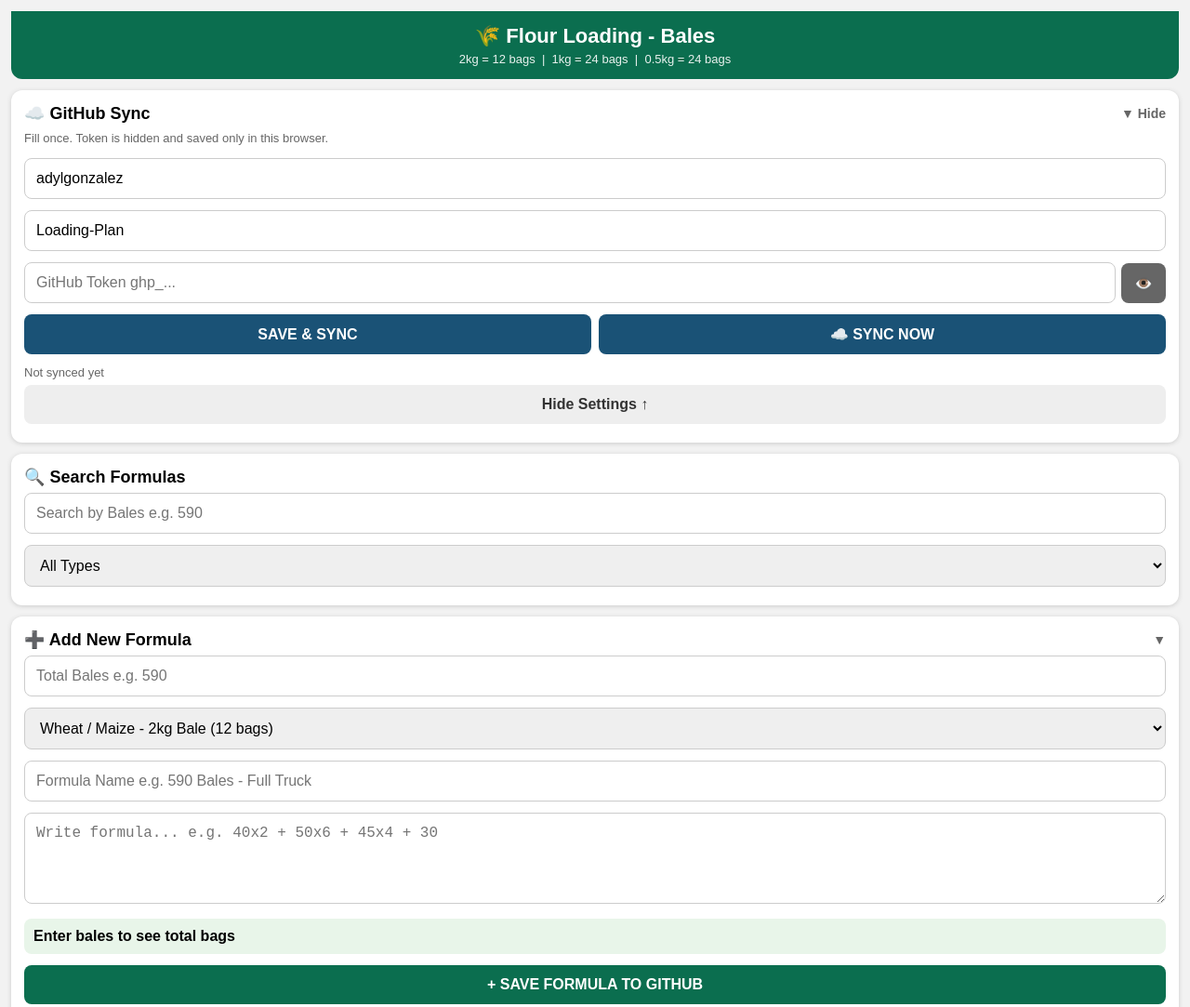
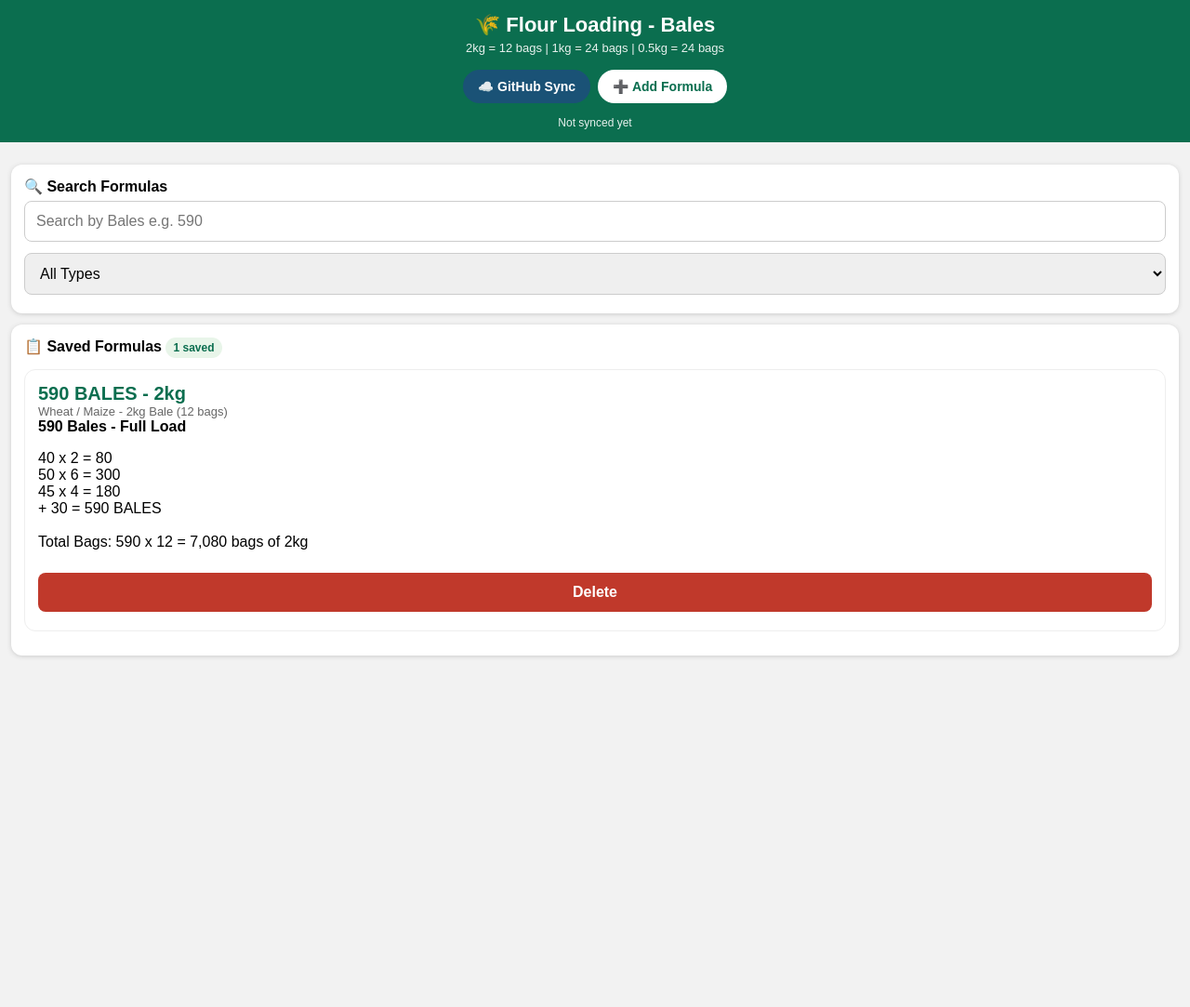
Before and after one commit to adylgonzalez/Loading-Plan, a plain HTML site: page index.html in a window 1280 px wide. Shown: the top 1083 px of the page at 93% size. After the commit the page ends 800 px from the top, so only its background shows below. Drawn offline with Linux system fonts and the light colour scheme.

Commit message:
Refactor index.html layout and styles
Updated layout and styling for improved user experience, added sticky top bar with buttons for GitHub sync and adding formulas.

```diff
--- a/index.html
+++ b/index.html
@@ -4,61 +4,53 @@
 <meta name="viewport" content="width=device-width, initial-scale=1">
 <title>Flour Loading - Bales</title>
 <style>
-body{font-family:Arial;padding:12px;background:#f2f2f2;margin:0}
-.top{background:#0b6e4f;color:white;padding:14px;border-radius:0 0 12px 12px;text-align:center}
+body{font-family:Arial;padding:0;background:#f2f2f2;margin:0}
+.top{background:#0b6e4f;color:white;padding:14px 12px;text-align:center;position:sticky;top:0;z-index:10}
 .top h2{margin:0;font-size:22px}
-.top p{margin:4px 0 0;font-size:13px;opacity:0.9}
+.top p{margin:4px 0 10px;font-size:13px;opacity:0.9}
+.topBtns{display:flex;gap:8px;justify-content:center}
+.topBtns button{width:auto;padding:10px 16px;font-size:14px;border-radius:20px}
+.btnSync{background:#1a5276}
+.btnAdd{background:white;color:#0b6e4f}
+.wrap{padding:12px}
 input,textarea,button,select{width:100%;padding:12px;margin:6px 0;border-radius:8px;border:1px solid #ccc;font-size:16px;box-sizing:border-box}
 button{background:#0b6e4f;color:white;border:none;font-weight:bold;cursor:pointer}
-button:active{opacity:0.85}
 .card{background:white;padding:14px;border-radius:12px;margin:12px 0;box-shadow:0 1px 5px #ccc}
 .bales{font-size:20px;font-weight:bold;color:#0b6e4f}
 .del{background:#c0392b;margin-top:8px}
 .small{color:#666;font-size:13px}
 .calc{background:#e8f5e9;padding:10px;border-radius:8px;margin:6px 0;font-weight:bold}
 .sync{background:#1a5276}
-.sectionTitle{font-size:18px;font-weight:bold;margin:0;display:flex;justify-content:space-between;align-items:center;cursor:pointer}
-.arrow{font-size:14px;color:#666}
-.hidden{display:none}
+.badge{display:inline-block;background:#e8f5e9;color:#0b6e4f;padding:4px 8px;border-radius:20px;font-size:12px;font-weight:bold}
+/* POPUP MODAL - HIDDEN BY DEFAULT */
+.modal{display:none;position:fixed;top:0;left:0;width:100%;height:100%;background:rgba(0,0,0,0.6);z-index:100;overflow:auto}
+.modalBox{background:white;margin:15% auto 20px;padding:16px;border-radius:14px;width:92%;max-width:500px;position:relative}
+.closeBtn{background:#eee;color:#333;width:40px;position:absolute;right:10px;top:10px;padding:8px}
 .row{display:flex;gap:8px}
 .row button{flex:1}
-.eye{background:#666}
 .settingsRow{display:flex;gap:6px;align-items:center}
 .settingsRow input{flex:1}
-.settingsRow button{width:48px;padding:12px 0}
-.badge{display:inline-block;background:#e8f5e9;color:#0b6e4f;padding:4px 8px;border-radius:20px;font-size:12px;font-weight:bold}
+.settingsRow button{width:48px}
+.eye{background:#666}
 </style>
 </head>
 <body>
 
+<!-- TOP BAR - WITH BUTTONS NEXT TO TITLE -->
 <div class="top">
 <h2>🌾 Flour Loading - Bales</h2>
-<p>2kg = 12 bags &nbsp;|&nbsp; 1kg = 24 bags &nbsp;|&nbsp; 0.5kg = 24 bags</p>
+<p>2kg = 12 bags | 1kg = 24 bags | 0.5kg = 24 bags</p>
+<div class="topBtns">
+<button class="btnSync" onclick="openModal('syncModal')">☁️ GitHub Sync</button>
+<button class="btnAdd" onclick="openModal('addModal')">➕ Add Formula</button>
+</div>
+<div id="syncStatus" style="font-size:12px;margin-top:8px;opacity:0.9">Not synced yet</div>
 </div>
 
-<!-- 1. GITHUB SYNC - ON TOP, COLLAPSIBLE & TOKEN HIDDEN -->
+<div class="wrap">
+<!-- ONLY SEARCH + SAVED ARE VISIBLE NOW -->
 <div class="card">
-<div class="sectionTitle" onclick="toggle('settingsBody')">☁️ GitHub Sync <span class="arrow" id="settingsArrow">▼ Hide</span></div>
-<div id="settingsBody">
-<p class="small" style="margin:8px 0">Fill once. Token is hidden and saved only in this browser.</p>
-<input id="ghUser" placeholder="GitHub Username" value="adylgonzalez">
-<input id="ghRepo" placeholder="Repo Name" value="Loading-Plan">
-<div class="settingsRow">
-<input id="ghToken" type="password" placeholder="GitHub Token ghp_...">
-<button class="eye" onclick="toggleToken()">👁️</button>
-</div>
-<div class="row">
-<button class="sync" onclick="saveSettings()">SAVE & SYNC</button>
-<button class="sync" onclick="syncToGitHub()">☁️ SYNC NOW</button>
-</div>
-<div id="syncStatus" class="small" style="margin-top:6px">Not synced yet</div>
-<button onclick="toggle('settingsBody')" style="background:#eee;color:#333;margin-top:6px">Hide Settings ↑</button>
-</div>
-</div>
-
-<!-- 2. SEARCH -->
-<div class="card">
-<div class="sectionTitle">🔍 Search Formulas</div>
+<b>🔍 Search Formulas</b>
 <input id="search" type="number" placeholder="Search by Bales e.g. 590" oninput="show()">
 <select id="searchType" onchange="show()">
 <option value="">All Types</option>
@@ -68,10 +60,37 @@ button:active{opacity:0.85}
 </select>
 </div>
 
-<!-- 3. ADD NEW FORMULA - ORGANIZED -->
 <div class="card">
-<div class="sectionTitle" onclick="toggle('addBody')">➕ Add New Formula <span class="arrow" id="addArrow">▼</span></div>
-<div id="addBody">
+<b>📋 Saved Formulas</b> <span class="badge" id="countBadge">0</span>
+<div id="list" style="margin-top:10px"></div>
+</div>
+</div>
+
+<!-- HIDDEN POPUP 1: GITHUB SYNC -->
+<div id="syncModal" class="modal">
+<div class="modalBox">
+<button class="closeBtn" onclick="closeModal('syncModal')">X</button>
+<h3>☁️ GitHub Sync</h3>
+<p class="small">Token is hidden •••••• Saved only in this browser</p>
+<input id="ghUser" placeholder="GitHub Username" value="adylgonzalez">
+<input id="ghRepo" placeholder="Repo Name" value="Loading-Plan">
+<div class="settingsRow">
+<input id="ghToken" type="password" placeholder="GitHub Token ghp_...">
+<button class="eye" onclick="toggleToken()">👁️</button>
+</div>
+<div class="row">
+<button class="sync" onclick="saveSettings()">SAVE & SYNC</button>
+<button class="sync" onclick="syncToGitHub()">SYNC NOW</button>
+</div>
+<div id="syncStatus2" class="small"></div>
+</div>
+</div>
+
+<!-- HIDDEN POPUP 2: ADD FORMULA -->
+<div id="addModal" class="modal">
+<div class="modalBox">
+<button class="closeBtn" onclick="closeModal('addModal')">X</button>
+<h3>➕ Add New Formula</h3>
 <input id="bales" type="number" placeholder="Total Bales e.g. 590" oninput="calc()">
 <select id="type" onchange="calc()">
 <option value="2kg">Wheat / Maize - 2kg Bale (12 bags)</option>
@@ -85,107 +104,26 @@ button:active{opacity:0.85}
 </div>
 </div>
 
-<!-- 4. SAVED -->
-<div class="card">
-<div class="sectionTitle">📋 Saved Formulas <span class="badge" id="countBadge">0</span></div>
-<div id="list" style="margin-top:10px"></div>
-</div>
-
 <script>
 let data = [];
 let fileSha = null;
-
-function toggle(id){
-  let el = document.getElementById(id);
-  el.classList.toggle('hidden');
-  if(id=='settingsBody') document.getElementById('settingsArrow').innerText = el.classList.contains('hidden') ? '▶ Show' : '▼ Hide';
-  if(id=='addBody') document.getElementById('addArrow').innerText = el.classList.contains('hidden') ? '▶' : '▼';
-}
-function toggleToken(){
-  let t = document.getElementById('ghToken');
-  t.type = t.type === 'password' ? 'text' : 'password';
-}
-function getSettings(){
-  return {
-    user: document.getElementById('ghUser').value.trim() || localStorage.getItem('ghUser') || '',
-    repo: document.getElementById('ghRepo').value.trim() || 'Loading-Plan',
-    token: document.getElementById('ghToken').value.trim() || localStorage.getItem('ghToken') || ''
-  };
-}
-function saveSettings(){
-  let s = getSettings();
-  localStorage.setItem('ghUser', s.user);
-  localStorage.setItem('ghRepo', s.repo);
-  localStorage.setItem('ghToken', s.token);
-  loadFromGitHub();
-  // Auto-hide after saving to keep it clean
-  setTimeout(()=>{ let b=document.getElementById('settingsBody'); if(!b.classList.contains('hidden')) toggle('settingsBody'); }, 800);
-}
-function loadSettings(){
-  document.getElementById('ghUser').value = localStorage.getItem('ghUser') || 'adylgonzalez';
-  document.getElementById('ghRepo').value = localStorage.getItem('ghRepo') || 'Loading-Plan';
-  document.getElementById('ghToken').value = localStorage.getItem('ghToken') || '';
-}
-async function loadFromGitHub(){
-  let s = getSettings();
-  if(!s.user || !s.token){ document.getElementById('syncStatus').innerText = 'Fill GitHub username + token, then Sync'; show(); return; }
-  document.getElementById('syncStatus').innerText = 'Loading from GitHub...';
-  try{
-    let res = await fetch(`https://api.github.com/repos/${s.user}/${s.repo}/contents/formulas.json`, { headers: { Authorization: 'token ' + s.token, Accept: 'application/vnd.github.v3+json' }});
-    if(!res.ok) throw new Error('File not found. Create formulas.json with []');
-    let json = await res.json();
-    fileSha = json.sha;
-    let content = atob(json.content.replace(/\n/g,''));
-    data = JSON.parse(content);
-    localStorage.setItem('flourBalesV3', JSON.stringify(data));
-    document.getElementById('syncStatus').innerText = '✅ Synced: ' + data.length + ' formulas';
-    show();
-  }catch(e){ document.getElementById('syncStatus').innerText = '❌ ' + e.message + ' - Using local data'; show(); }
-}
-async function syncToGitHub(){
-  let s = getSettings();
-  if(!s.user || !s.token){ alert('Fill GitHub settings first'); return; }
-  document.getElementById('syncStatus').innerText = 'Uploading to GitHub...';
-  try{
-    let getRes = await fetch(`https://api.github.com/repos/${s.user}/${s.repo}/contents/formulas.json`, { headers: { Authorization: 'token ' + s.token }});
-    let getJson = await getRes.json();
-    fileSha = getJson.sha;
-    let content = btoa(unescape(encodeURIComponent(JSON.stringify(data, null, 2))));
-    let res = await fetch(`https://api.github.com/repos/${s.user}/${s.repo}/contents/formulas.json`, {
-      method: 'PUT',
-      headers: { Authorization: 'token ' + s.token, Accept: 'application/vnd.github.v3+json' },
-      body: JSON.stringify({ message: 'Update formulas ' + new Date().toISOString(), content: content, sha: fileSha })
-    });
-    if(!res.ok) throw new Error('GitHub rejected. Check token has repo permission');
-    let j = await res.json();
-    fileSha = j.content.sha;
-    document.getElementById('syncStatus').innerText = '✅ Saved to GitHub! Open on other device and press Sync.';
-  }catch(e){ document.getElementById('syncStatus').innerText = '❌ Upload failed: ' + e.message; alert(e.message); }
-}
-function bagsPerBale(type){ if(type=="2kg") return 12; if(type=="1kg") return 24; if(type=="0.5kg") return 24; return 12; }
-function calc(){ let b=document.getElementById('bales').value; let ty=document.getElementById('type').value; if(b){ let per=bagsPerBale(ty); document.getElementById('calcBox').innerHTML = b + " Bales of " + ty + " = " + (b*per) + " bags total"; } }
-async function add(){
-  let b=document.getElementById('bales').value; let ty=document.getElementById('type').value; let label=document.getElementById('type').options[document.getElementById('type').selectedIndex].text; let t=document.getElementById('title').value; let f=document.getElementById('formula').value; if(!b||!t||!f){ alert('Fill all fields'); return; }
-  let per=bagsPerBale(ty); let auto="\n\nTotal Bags: "+b+" x "+per+" = "+(b*per)+" bags of "+ty;
-  data.push({bales:b,type:ty,typeLabel:label,title:t,formula:f+auto});
-  localStorage.setItem('flourBalesV3', JSON.stringify(data));
-  show();
-  await syncToGitHub();
-  document.getElementById('bales').value=''; document.getElementById('title').value=''; document.getElementById('formula').value='';
-}
-function show(){
-  let q=document.getElementById('search').value; let qt=document.getElementById('searchType').value;
-  let filtered=data.filter(d=>(!q||d.bales==q)&&(!qt||d.type==qt));
-  document.getElementById('countBadge').innerText = data.length + ' saved';
-  let html=''; if(filtered.length==0) html='<p>No formula found. Add one above.</p>';
-  filtered.forEach((d)=>{ let idx=data.indexOf(d); html+=`<div class="card" style="box-shadow:none;border:1px solid #eee"><div class="bales">${d.bales} BALES - ${d.type}</div><div class="small">${d.typeLabel}</div><b>${d.title}</b><p style="white-space:pre-wrap">${d.formula}</p><button class="del" onclick="del(${idx})">Delete</button></div>`; });
-  document.getElementById('list').innerHTML=html;
-}
-async function del(index){ if(confirm('Delete this?')){ data.splice(index,1); localStorage.setItem('flourBalesV3', JSON.stringify(data)); show(); await syncToGitHub(); } }
-
+function openModal(id){ document.getElementById(id).style.display='block'; }
+function closeModal(id){ document.getElementById(id).style.display='none'; }
+window.onclick = function(e){ if(e.target.classList.contains('modal')) e.target.style.display='none'; }
+function toggleToken(){ let t=document.getElementById('ghToken'); t.type=t.type==='password'?'text':'password'; }
+function getSettings(){ return { user: document.getElementById('ghUser').value.trim() || localStorage.getItem('ghUser') || '', repo: document.getElementById('ghRepo').value.trim() || 'Loading-Plan', token: document.getElementById('ghToken').value.trim() || localStorage.getItem('ghToken') || '' }; }
+function saveSettings(){ let s=getSettings(); localStorage.setItem('ghUser',s.user); localStorage.setItem('ghRepo',s.repo); localStorage.setItem('ghToken',s.token); loadFromGitHub(); closeModal('syncModal'); }
+function loadSettings(){ document.getElementById('ghUser').value=localStorage.getItem('ghUser')||'adylgonzalez'; document.getElementById('ghRepo').value=localStorage.getItem('ghRepo')||'Loading-Plan'; document.getElementById('ghToken').value=localStorage.getItem('ghToken')||''; }
+async function loadFromGitHub(){ let s=getSettings(); if(!s.user||!s.token){ document.getElementById('syncStatus').innerText='Fill GitHub Sync to connect'; show(); return; } document.getElementById('syncStatus').innerText='Loading from GitHub...'; try{ let res=await fetch(`https://api.github.com/repos/${s.user}/${s.repo}/contents/formulas.json`,{headers:{Authorization:'token '+s.token,Accept:'application/vnd.github.v3+json'}}); if(!res.ok) throw new Error('File not found. Create formulas.json with []'); let json=await res.json(); fileSha=json.sha; data=JSON.parse(atob(json.content.replace(/\n/g,''))); localStorage.setItem('flourBalesV3',JSON.stringify(data)); document.getElementById('syncStatus').innerText='✅ Synced: '+data.length+' formulas'; show(); }catch(e){ document.getElementById('syncStatus').innerText='❌ '+e.message; show(); } }
+async function syncToGitHub(){ let s=getSettings(); if(!s.user||!s.token){ alert('Fill GitHub settings first'); return; } document.getElementById('syncStatus').innerText='Uploading...'; try{ let getRes=await fetch(`https://api.github.com/repos/${s.user}/${s.repo}/contents/formulas.json`,{headers:{Authorization:'token '+s.token}}); let getJson=await getRes.json(); fileSha=getJson.sha; let content=btoa(unescape(encodeURIComponent(JSON.stringify(data,null,2)))); let res=await fetch(`https://api.github.com/repos/${s.user}/${s.repo}/contents/formulas.json`,{method:'PUT',headers:{Authorization:'token '+s.token,Accept:'application/vnd.github.v3+json'},body:JSON.stringify({message:'Update formulas '+new Date().toISOString(),content:content,sha:fileSha})}); if(!res.ok) throw new Error('GitHub rejected. Check token'); let j=await res.json(); fileSha=j.content.sha; document.getElementById('syncStatus').innerText='✅ Saved to GitHub!'; closeModal('syncModal'); }catch(e){ document.getElementById('syncStatus').innerText='❌ '+e.message; alert(e.message); } }
+function bagsPerBale(t){ if(t=="2kg") return 12; if(t=="1kg") return 24; return 24; }
+function calc(){ let b=document.getElementById('bales').value; let ty=document.getElementById('type').value; if(b){ let per=bagsPerBale(ty); document.getElementById('calcBox').innerHTML=b+" Bales of "+ty+" = "+(b*per)+" bags total"; } }
+async function add(){ let b=document.getElementById('bales').value; let ty=document.getElementById('type').value; let label=document.getElementById('type').options[document.getElementById('type').selectedIndex].text; let t=document.getElementById('title').value; let f=document.getElementById('formula').value; if(!b||!t||!f){ alert('Fill all fields'); return; } let per=bagsPerBale(ty); let auto="\n\nTotal Bags: "+b+" x "+per+" = "+(b*per)+" bags of "+ty; data.push({bales:b,type:ty,typeLabel:label,title:t,formula:f+auto}); localStorage.setItem('flourBalesV3',JSON.stringify(data)); show(); await syncToGitHub(); document.getElementById('bales').value=''; document.getElementById('title').value=''; document.getElementById('formula').value=''; closeModal('addModal'); }
+function show(){ let q=document.getElementById('search').value; let qt=document.getElementById('searchType').value; let filtered=data.filter(d=>(!q||d.bales==q)&&(!qt||d.type==qt)); document.getElementById('countBadge').innerText=data.length+' saved'; let html=''; if(filtered.length==0) html='<p>No formula found. Click ➕ Add Formula above.</p>'; filtered.forEach((d)=>{ let idx=data.indexOf(d); html+=`<div class="card" style="box-shadow:none;border:1px solid #eee"><div class="bales">${d.bales} BALES - ${d.type}</div><div class="small">${d.typeLabel}</div><b>${d.title}</b><p style="white-space:pre-wrap">${d.formula}</p><button class="del" onclick="del(${idx})">Delete</button></div>`; }); document.getElementById('list').innerHTML=html; }
+async function del(index){ if(confirm('Delete this?')){ data.splice(index,1); localStorage.setItem('flourBalesV3',JSON.stringify(data)); show(); await syncToGitHub(); } }
 loadSettings();
-let local = JSON.parse(localStorage.getItem('flourBalesV3') || 'null');
-if(local && local.length>0){ data = local; } else { data = [{bales:"590", type:"2kg", typeLabel:"Wheat / Maize - 2kg Bale (12 bags)", title:"590 Bales - Full Load", formula:"40 x 2 = 80\n50 x 6 = 300\n45 x 4 = 180\n+ 30 = 590 BALES\n\nTotal Bags: 590 x 12 = 7,080 bags of 2kg\n\nBreakdown: 40x2 + 50x6 + 45x4 + 30"}]; }
+let local=JSON.parse(localStorage.getItem('flourBalesV3')||'null');
+if(local&&local.length>0){ data=local; } else { data=[{bales:"590",type:"2kg",typeLabel:"Wheat / Maize - 2kg Bale (12 bags)",title:"590 Bales - Full Load",formula:"40 x 2 = 80\n50 x 6 = 300\n45 x 4 = 180\n+ 30 = 590 BALES\n\nTotal Bags: 590 x 12 = 7,080 bags of 2kg"}]; }
 show();
 if(localStorage.getItem('ghUser')) loadFromGitHub();
 </script>
```
